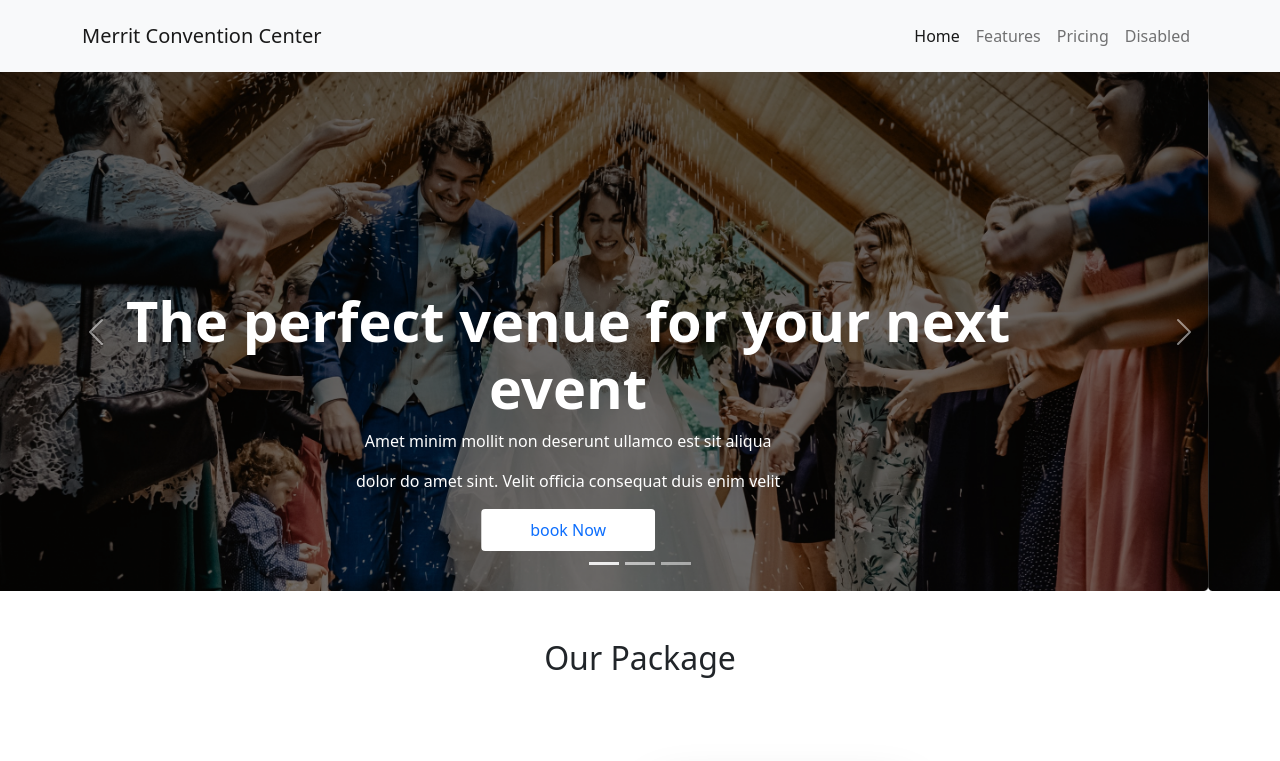
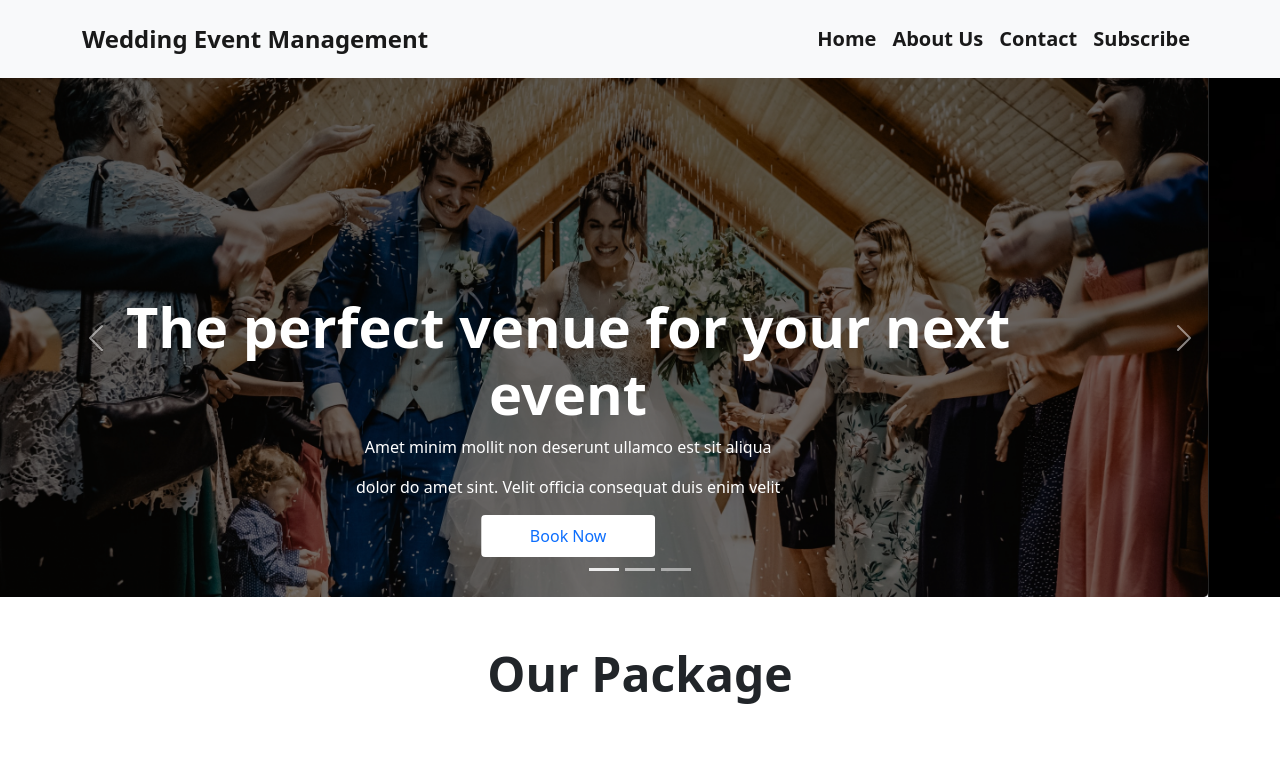
Before and after one commit to alamin00006/convention-center-website, a plain HTML site: page index.html in a window 1280 px wide. Shown: the top 761 px of the page. Drawn offline with nearby package versions, Linux system fonts and the light colour scheme.

Commit message:
something updated

```diff
--- a/index.html
+++ b/index.html
@@ -12,21 +12,23 @@
 
 </head>
 <body>
-        <!-- header section start -->
+
+  <!-- header section start -->
 <header class="mb-5">
     <nav class="navbar navbar-expand-lg navbar-light bg-light p-3">
         <div class="container">
-          <a class="navbar-brand" href="#">Merrit Convention Center
+          <a class="navbar-brand fw-bold fs-4" href="#">Wedding Event Management
+
         </a>
           <button class="navbar-toggler" type="button" data-bs-toggle="collapse" data-bs-target="#navbarNavAltMarkup" aria-controls="navbarNavAltMarkup" aria-expanded="false" aria-label="Toggle navigation">
             <span class="navbar-toggler-icon"></span>
           </button>
           <div class="collapse navbar-collapse" id="navbarNavAltMarkup">
             <div class="navbar-nav ms-auto">
-              <a class="nav-link active" aria-current="page" href="#">Home</a>
-              <a class="nav-link" href="#">Features</a>
-              <a class="nav-link" href="#">Pricing</a>
-              <a class="nav-link">Disabled</a>
+              <a class="nav-link active px-2 fw-bold fs-5" aria-current="page" href="#">Home</a>
+              <a class="nav-link active px-2 fw-bold fs-5" href="#">About Us</a>
+              <a class="nav-link active px-2 fw-bold fs-5" href="#">Contact</a>
+              <a class="nav-link active px-2 fw-bold fs-5">Subscribe</a>
             </div>
           </div>
         </div>
@@ -49,12 +51,12 @@
                        <p>
                           dolor do amet sint. Velit officia consequat duis enim velit
                        </p>
-                       <a class="btn bg-white rounded-2 px-5 py-2 text-primary" target="_blank" href="https://www.rokomari.com/book">book Now</a>
+                       <a class="btn bg-white rounded-2 px-5 py-2 text-primary" target="_blank" href="https://www.rokomari.com/book">Book Now</a>
 
                   </div>
               </div>
               <div class="carousel-item">
-                <img class="img-fluid" src="./images/banner.png" class="d-block w-100" alt="...">
+                <img class="img-fluid" src="./images/image-2.jpg" class="d-block w-100" alt="...">
                 <div class="carousel-caption d-none d-md-block">
                     <h5 class="display-4 fw-bold">The perfect venue for your
                       next event</h5>
@@ -63,11 +65,11 @@
                        <p>
                           dolor do amet sint. Velit officia consequat duis enim velit
                        </p>
-                       <a class="btn bg-white rounded-2 px-5 py-2 text-primary" target="_blank" href="https://www.rokomari.com/book">book Now</a>
+                       <a class="btn bg-white rounded-2 px-5 py-2 text-primary" target="_blank" href="https://www.rokomari.com/book">Book Now</a>
                   </div>
               </div>
               <div class="carousel-item">
-                <img class="img-fluid" src="./images/banner.png" class="d-block w-100" alt="...">
+                <img class="img-fluid" src="./images/image-3.jpg" class="d-block w-100" alt="...">
                 <div class="carousel-caption d-none d-md-block">
                   <h5 class="display-4 fw-bold">The perfect venue for your
                     next event</h5>
@@ -76,7 +78,7 @@
                      <p>
                         dolor do amet sint. Velit officia consequat duis enim velit
                      </p>
-                     <a class="btn bg-white rounded-2 px-5 py-2 text-primary" target="_blank" href="https://www.rokomari.com/book">book Now</a>
+                     <a class="btn bg-white rounded-2 px-5 py-2 text-primary" target="_blank" href="https://www.rokomari.com/book">Book Now</a>
                 </div>
               </div>
             </div>
@@ -97,7 +99,7 @@
 <main>
 
     <section class="container">
-        <h2 class="text-center mb-5">Our Package</h2>
+        <h2 class="text-center mb-5 display-5 fw-bold">Our Package</h2>
 
        <div class="row mb-5">
            <div class="col-lg-3 col-md-6">
@@ -324,7 +326,6 @@
     </section>
 </main>
 
-<!-- my Toasts -->
 
 <!-- footer section -->
 <footer class="bg-dark pt-5 pb-5" >
```
Also changed, not shown: images/image-2.jpg (added), images/image-3.jpg (added).
